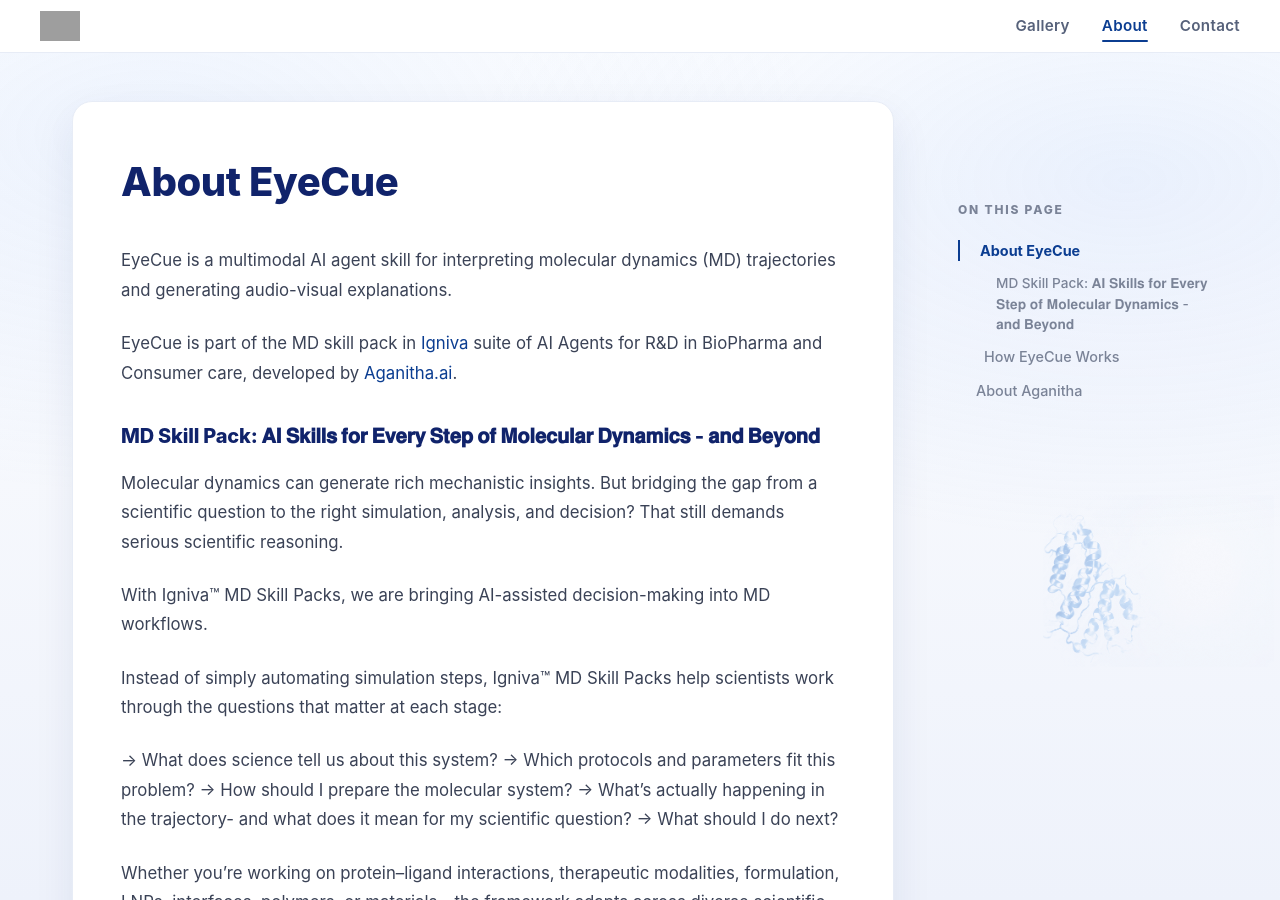
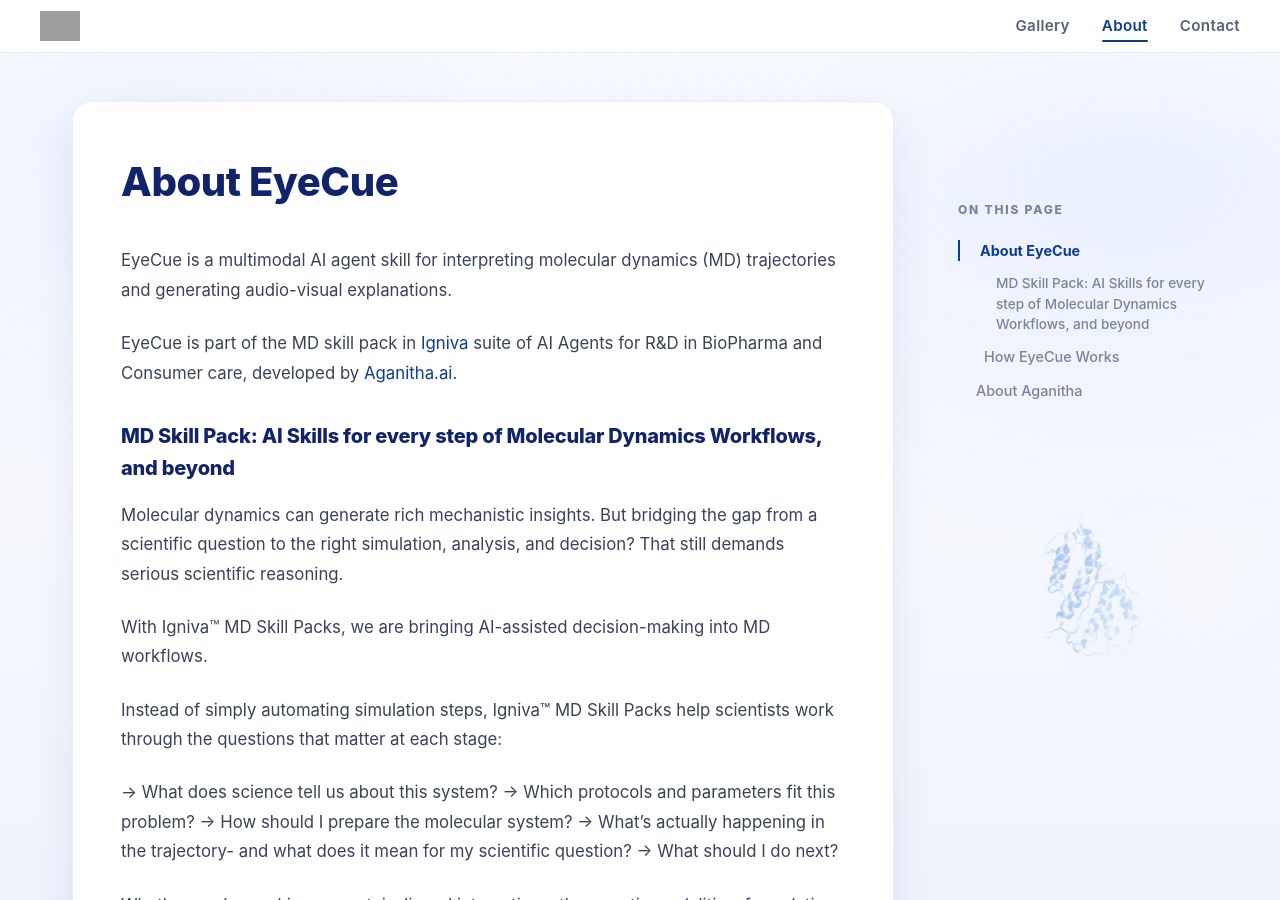
Before and after one commit to aganitha/eyecue, a Jekyll site: the page built from about.md, in a window 1280 px wide and 900 px high. Built offline with Jekyll 4.4.1, drawn with Linux system fonts in a browser that asks for light colours; grey boxes are pictures that could not be loaded.

Commit message:
Fixed font

```diff
--- a/about.md
+++ b/about.md
@@ -13,7 +13,7 @@
 
 EyeCue is part of the MD skill pack in [Igniva](https://www.aganitha.ai/products/igniva/) suite of AI Agents for R&D in BioPharma and Consumer care, developed by [Aganitha.ai](https://www.aganitha.ai/).
 
-### MD Skill Pack: 𝐀𝐈 𝐒𝐤𝐢𝐥𝐥𝐬 𝐟𝐨𝐫 𝐄𝐯𝐞𝐫𝐲 𝐒𝐭𝐞𝐩 𝐨𝐟 𝐌𝐨𝐥𝐞𝐜𝐮𝐥𝐚𝐫 𝐃𝐲𝐧𝐚𝐦𝐢𝐜𝐬 - 𝐚𝐧𝐝 𝐁𝐞𝐲𝐨𝐧𝐝
+### MD Skill Pack: AI Skills for every step of Molecular Dynamics Workflows, and beyond
 
 Molecular dynamics can generate rich mechanistic insights. But bridging the gap from a scientific question to the right simulation, analysis, and decision? That still demands serious scientific reasoning.
 
```
